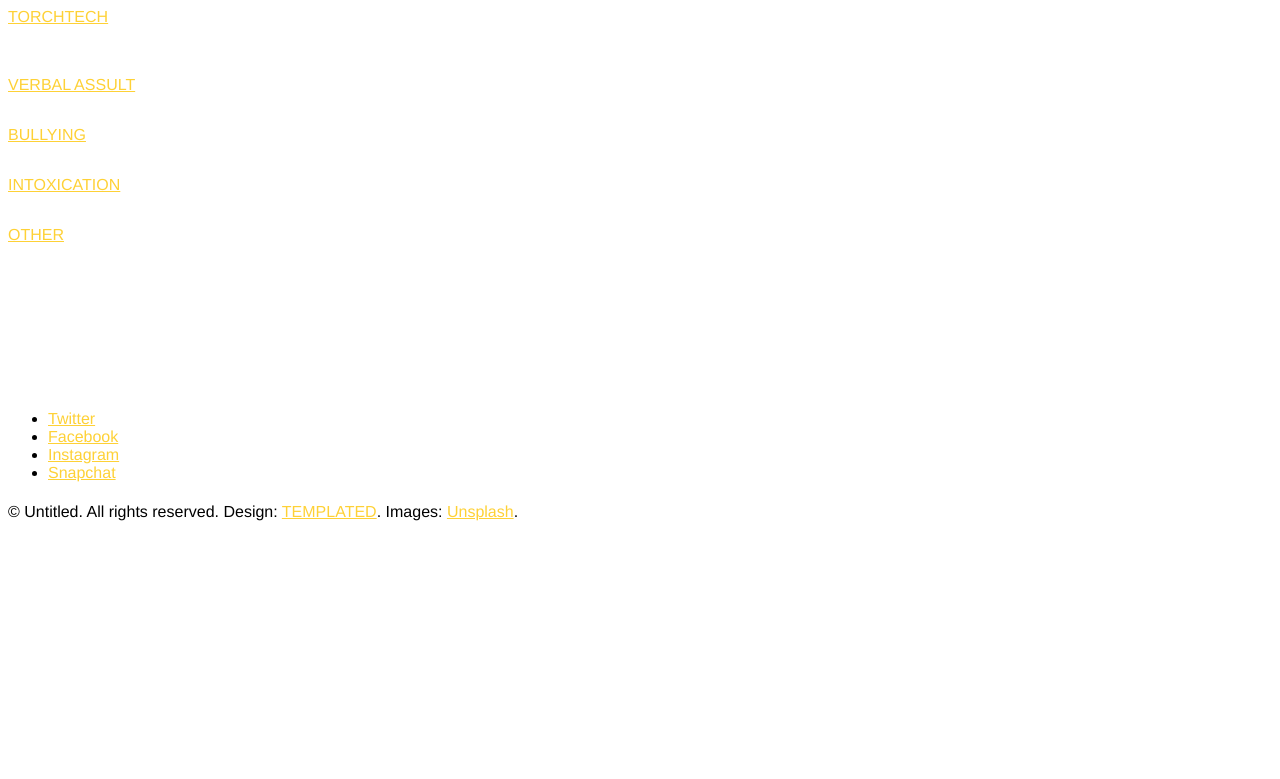
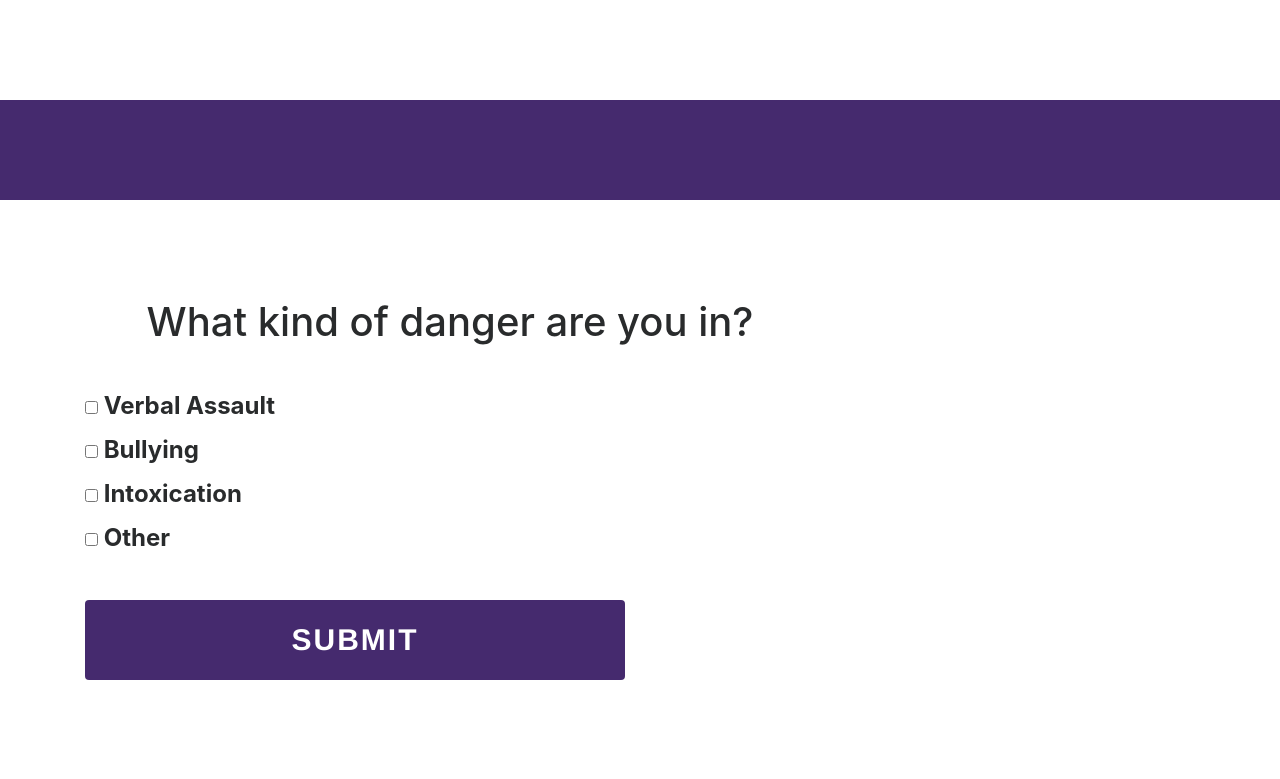
Before and after one commit to jihjihk/torchtech, a Flask app: page /danger in a window 1280 px wide. Shown: the top 779 px of the page. Run offline with Flask 2, Linux system fonts and the light colour scheme; some libraries are stand-ins or nearby versions.

Commit message:
more css

```diff
--- a/static/styles/main.css
+++ b/static/styles/main.css
@@ -46,7 +46,7 @@
   section {
     padding: 50px 0; } }
 #about {
-  padding: 200px 0px 100px 0px;
+  padding: 100px 0px 100px 0px;
 }
 
 ::-moz-selection {
@@ -177,12 +177,16 @@
 .text-primary {
   color: #fed136 !important; }
 
+.all-center {
+  text-align: center;
+}
+
 .btn-xl {
-	font-size: 30px;
+	font-size: 30px !important;
 	letter-spacing: 2px;
-	font-weight: bold;
-	padding: 20px;
-	min-width: 50%;
+	font-weight: bold !important;
+	padding: 20px !important;
+	min-width: 70%;
   border-radius: 3px;
   color: white;
   border-color: #452a6e;
@@ -221,3 +225,83 @@
   .btn-xl .badge {
     color: #271046;
     background-color: white; }
+
+#footer {
+    padding: 6em 2em 4em 2em;
+  }
+
+    #footer > .inner {
+      margin: 0 auto;
+      width: 80em;
+    }
+
+    #footer .copyright {
+      color: #bfbfbf;
+      font-size: 0.9em;
+      margin: 0 0 2em 0;
+      padding: 0;
+      text-align: center;
+    }
+
+      #footer .copyright .icons a {
+        border-radius: 100%;
+        box-shadow: 0px 0px 0px 1px rgba(0, 0, 0, 0.1), 0px 0px 0px 4px #fff, 0px 0px 0px 5px rgba(0, 0, 0, 0.1);
+        display: block;
+        font-size: 1em;
+        height: 3em;
+        line-height: 3em;
+        margin: 0 auto 0.7em;
+        text-align: center;
+        width: 3em;
+      }
+
+    @media screen and (max-width: 1280px) {
+
+      #footer > .inner {
+        width: 65em;
+      }
+
+    }
+
+    @media screen and (max-width: 980px) {
+
+      #footer > .inner {
+        width: 90%;
+      }
+
+    }
+
+    @media screen and (max-width: 736px) {
+
+      #footer {
+        padding: 3em 1em 1em 1em;
+      }
+
+    }
+
+/* Icon */
+
+  .icon {
+    text-decoration: none;
+    border-bottom: none;
+    position: relative;
+  }
+
+    .icon:before {
+      -moz-osx-font-smoothing: grayscale;
+      -webkit-font-smoothing: antialiased;
+      font-family: FontAwesome;
+      font-style: normal;
+      font-weight: normal;
+      text-transform: none !important;
+    }
+
+    .icon > .label {
+      display: none;
+    }
+
+.multichoice {
+  font-size: 24px;
+  font-weight: bold;
+
+}
--- a/templates/danger.html
+++ b/templates/danger.html
@@ -1,65 +1,68 @@
 <!DOCTYPE HTML>
-
 <html>
 <head>
-		<title>TORCHTECH</title>
+	<title>Torch Tech</title>
 	<meta charset="utf-8" />
 	<meta name="viewport" content="width=device-width, initial-scale=1" />
 	<link rel="stylesheet" href="{{ url_for('static', filename='styles/main.css') }}" />
+	<link rel="stylesheet" href="https://cdnjs.cloudflare.com/ajax/libs/twitter-bootstrap/4.0.0-alpha.6/css/bootstrap.min.css" />
+	<style>
+	    .navbar-toggler {
+	        z-index: 1;
+	    }
+
+	    @media (max-width: 576px) {
+	        nav > .container {
+	            width: 100%;
+	        }
+	    }
+	    </style>
 </head>
-	<body class="subpage">
-
-		<!-- Header -->
-			<header id="header">
-				<div class="logo"><a href="index.html">TORCHTECH</a>
-				<!-- </div>
-				<a href="#menu">Menu</a> -->
-			</header>
-
+<body id="page-top">
+	<!-- Nav -->
+	<nav class="navbar" id="mainNav">
+		<div class="collapse navbar-collapse">
+            <ul class="navbar-nav ml-auto">
+                <li class="nav-item">
+                    <a class="nav-link" href="#home">Home</a>
+                </li>
+                <li class="nav-item">
+                    <a class="nav-link" href="#profile">Profile</a>
+                </li>
+            </ul>
+        </div>
+	</nav>
 
 <!-- Banner -->
-			<section id="banner">
-				<div class="inner">
-					<header>
-
-					<a href="elements.html" class="button big scrolly">VERBAL ASSULT</a> </a>
-					</p>
-
-					<a href="elements.html" class="button big scrolly">BULLYING</a>
-					</p>
-
-					<a href="elements.html" class="button big scrolly">INTOXICATION </a>
-
-					</p>
-
-					<a href="gra.html" class="button big scrolly">OTHER </a>
-
+	<section id="about">
+        <div class="container">
+            <div class="row center-block">
+                <div class="col-sm-8 col-sm-offset-2 col-md-8 col-md-offset-2 col-xl-8 col-xl-offset-2">
+	                <h1 class="section-heading text-center" style="text-transform: initial;">What kind of danger are you in?</h1>
+	            </div>
+	        </div>
+	        <div class="row">
+	           	<div class="col-xs-8 col-xs-offset-2 col-md-6 col-md-offset-3 col-xl-6 col-xl-offset-3 multichoice">
+	                <br>
+	                <div class="checkbox">
+						<label><input type="checkbox" value=""> Verbal Assault</label>
+					</div>
+					<div class="checkbox">
+						<label><input type="checkbox" value=""> Bullying</label>
+					</div>
+					<div class="checkbox disabled">
+						<label><input type="checkbox" value=""> Intoxication</label>
+					</div>
+					<div class="checkbox disabled">
+						<label><input type="checkbox" value=""> Other</label>
+					</div>
+					<br>
+					<a href="{{ url_for('safewalk_btn') }}" class="btn-xl btn btn-default center-block" style="margin:auto;display:block;">Submit</a>
+                </div>
 
             </div>
-
-			</section>
-		<!-- Main -->
-			<div id="main">
-				<section class="wrapper style1">
-					<div class="inner">
-						<header class="align-center">	</header>
 		</div>
 	</section>
-			</div>
-
-
-		<!-- Footer -->
-			<footer id="footer">
-				<div class="copyright">
-					<ul class="icons">
-						<li><a href="#" class="icon fa-twitter"><span class="label">Twitter</span></a></li>
-						<li><a href="#" class="icon fa-facebook"><span class="label">Facebook</span></a></li>
-						<li><a href="#" class="icon fa-instagram"><span class="label">Instagram</span></a></li>
-						<li><a href="#" class="icon fa-snapchat"><span class="label">Snapchat</span></a></li>
-					</ul>
-					<p>&copy; Untitled. All rights reserved. Design: <a href="https://templated.co">TEMPLATED</a>. Images: <a href="https://unsplash.com">Unsplash</a>.</p>
-				</div>
-			</footer>
 
 		<!-- Scripts -->
 			<script src="assets/js/jquery.min.js"></script>
```
Also changed, not shown: templates/index.html (+18 -14 lines). Lines whose indentation alone changed are shown as unchanged.
